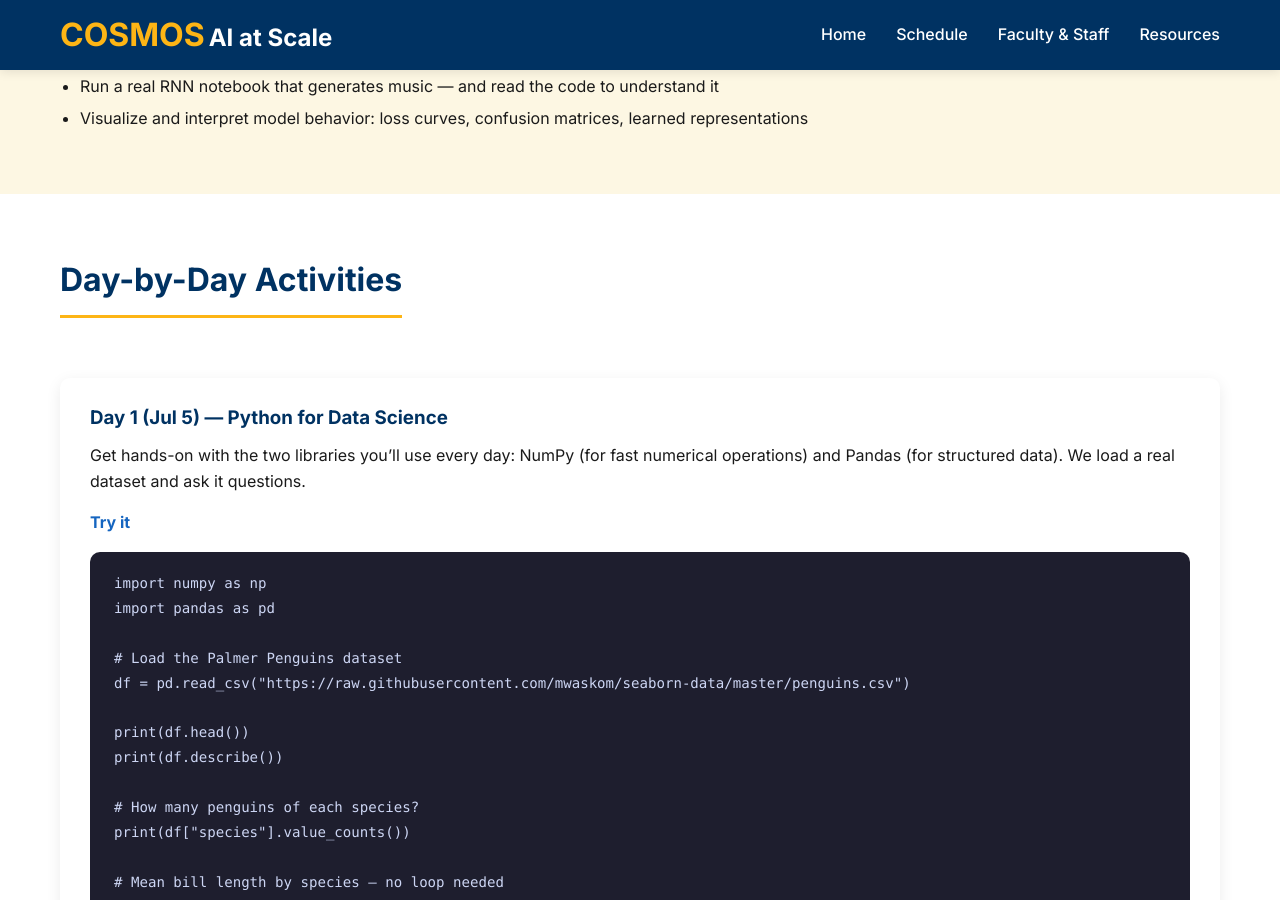
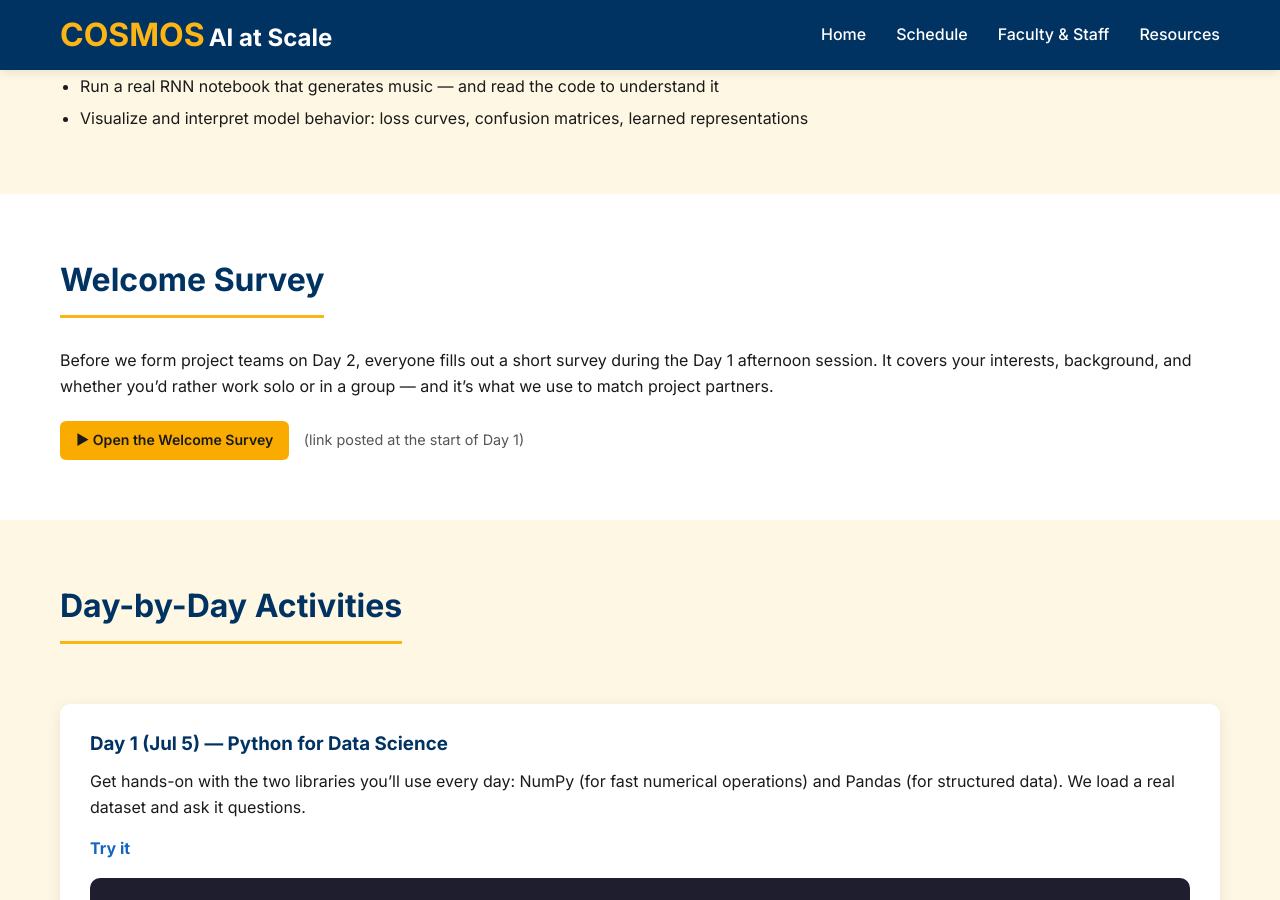
Before and after one commit to cosmos-ai-ucm/cosmos-ai-ucm.github.io, a Jekyll site: the page built from modules/foundations.html, in a window 1280 px wide and 900 px high, scrolled down 834 px. Built offline with Jekyll 4.4.1, drawn with Linux system fonts in a browser that asks for light colours.

Commit message:
Add Welcome Survey to Module 1 and reshuffle Day 1/Day 2
Day 1 morning now includes the Mi3 Lab intro (moved up from afternoon)
so the afternoon can host the Welcome Survey and team-matching
activity. Day 2 afternoon adds project work in teams alongside the RNN
lab. Foundations page gains a Welcome Survey callout with a placeholder
link to be swapped for the Google Form.

Co-Authored-By: Claude Opus 4.7 <noreply@anthropic.com>

```diff
--- a/modules/foundations.html
+++ b/modules/foundations.html
@@ -30,6 +30,23 @@ title: Foundations
       <li>Run a real RNN notebook that generates music &mdash; and read the code to understand it</li>
       <li>Visualize and interpret model behavior: loss curves, confusion matrices, learned representations</li>
     </ul>
+  </div>
+</section>
+
+<section class="about">
+  <div class="container">
+    <h2 class="section-title">Welcome Survey</h2>
+    <p>
+      Before we form project teams on Day 2, everyone fills out a short survey during the Day 1
+      afternoon session. It covers your interests, background, and whether you&rsquo;d rather work
+      solo or in a group &mdash; and it&rsquo;s what we use to match project partners.
+    </p>
+    <p style="margin-top:10px;">
+      <a class="colab-link" href="#" target="_blank" rel="noopener">
+        &#9654; Open the Welcome Survey
+      </a>
+      <span style="margin-left:10px;color:var(--text-light);font-size:0.9rem;">(link posted at the start of Day 1)</span>
+    </p>
   </div>
 </section>
 
--- a/schedule.html
+++ b/schedule.html
@@ -71,7 +71,7 @@ permalink: /schedule
       <tbody>
         <tr>
           <td><strong>Morning</strong><br><span style="font-weight:400;font-size:.85em;opacity:.75;">9:00 &ndash; 11:30 AM</span></td>
-          <td>Welcome session &amp; introductions</td>
+          <td>Welcome session, introductions, and Mi3 Lab intro</td>
           <td>Introduction to machine learning</td>
           <td>Introduction to information theory and ML</td>
           <td>Multimodal Foundation Models (VLMs, VLAs)</td>
@@ -87,8 +87,8 @@ permalink: /schedule
         </tr>
         <tr>
           <td><strong>Afternoon</strong><br><span style="font-weight:400;font-size:.85em;opacity:.75;">1:00 &ndash; 4:30 PM</span></td>
-          <td>Faculty, students, and research of the Mi3 Lab</td>
-          <td>RNN lab</td>
+          <td>Welcome survey &amp; team-matching activity</td>
+          <td>RNN lab &amp; project work in teams</td>
           <td>Autoencoder lab (1:00&ndash;2:00 PM); Plenary Speaker (2:00&ndash;4:30 PM)</td>
           <td>Multimodal Foundation Models (VLMs, VLAs)</td>
           <td>Bringing AI to the Edge</td>
```
